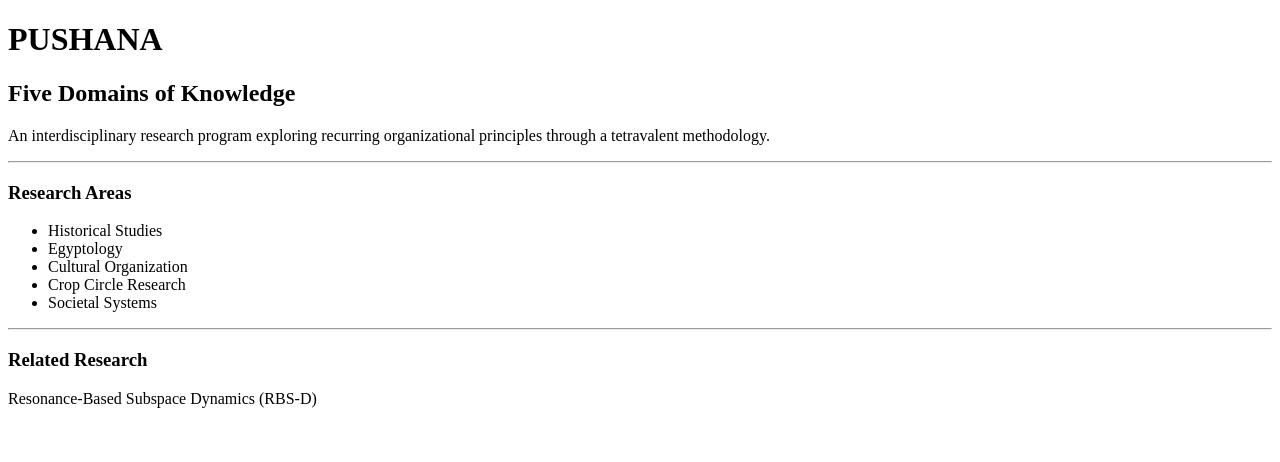
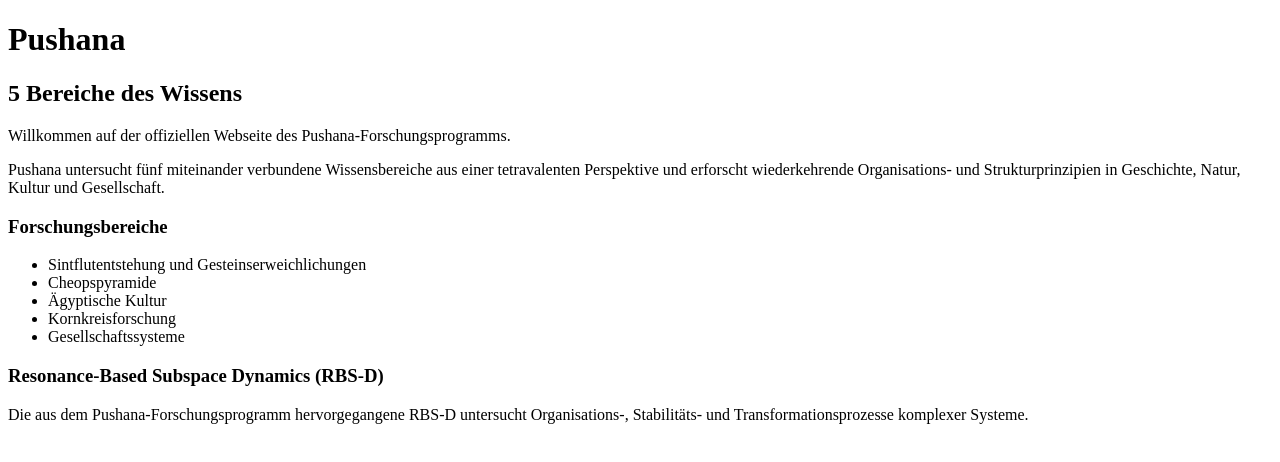
Before and after one commit to tobiaswolfelsperger/pushana-org, a plain HTML site: page index.html in a window 1280 px wide. Drawn offline with Linux system fonts and the light colour scheme.

Commit message:
Translate index.html content to German and update title
Updated the language to German and enhanced the content with additional sections and translations.

```diff
--- a/index.html
+++ b/index.html
@@ -1,43 +1,39 @@
 <!DOCTYPE html>
-<html lang="en">
+<html lang="de">
 <head>
 <meta charset="UTF-8">
 <meta name="viewport" content="width=device-width, initial-scale=1.0">
-<title>Pushana</title>
+<title>Pushana - 5 Bereiche des Wissens</title>
 </head>
 
 <body>
 
+<h1>Pushana</h1>
 
-
-
-<h1>PUSHANA</h1>
-
-<h2>Five Domains of Knowledge</h2>
+<h2>5 Bereiche des Wissens</h2>
 
 <p>
-An interdisciplinary research program exploring recurring
-organizational principles through a tetravalent methodology.
+Willkommen auf der offiziellen Webseite des Pushana-Forschungsprogramms.
 </p>
 
-<hr>
+<p>
+Pushana untersucht fünf miteinander verbundene Wissensbereiche aus einer tetravalenten Perspektive und erforscht wiederkehrende Organisations- und Strukturprinzipien in Geschichte, Natur, Kultur und Gesellschaft.
+</p>
 
-<h3>Research Areas</h3>
+<h3>Forschungsbereiche</h3>
 
 <ul>
-<li>Historical Studies</li>
-<li>Egyptology</li>
-<li>Cultural Organization</li>
-<li>Crop Circle Research</li>
-<li>Societal Systems</li>
+<li>Sintflutentstehung und Gesteinserweichlichungen</li>
+<li>Cheopspyramide</li>
+<li>Ägyptische Kultur</li>
+<li>Kornkreisforschung</li>
+<li>Gesellschaftssysteme</li>
 </ul>
 
-<hr>
-
-<h3>Related Research</h3>
+<h3>Resonance-Based Subspace Dynamics (RBS-D)</h3>
 
 <p>
-Resonance-Based Subspace Dynamics (RBS-D)
+Die aus dem Pushana-Forschungsprogramm hervorgegangene RBS-D untersucht Organisations-, Stabilitäts- und Transformationsprozesse komplexer Systeme.
 </p>
 
 </body>
```
